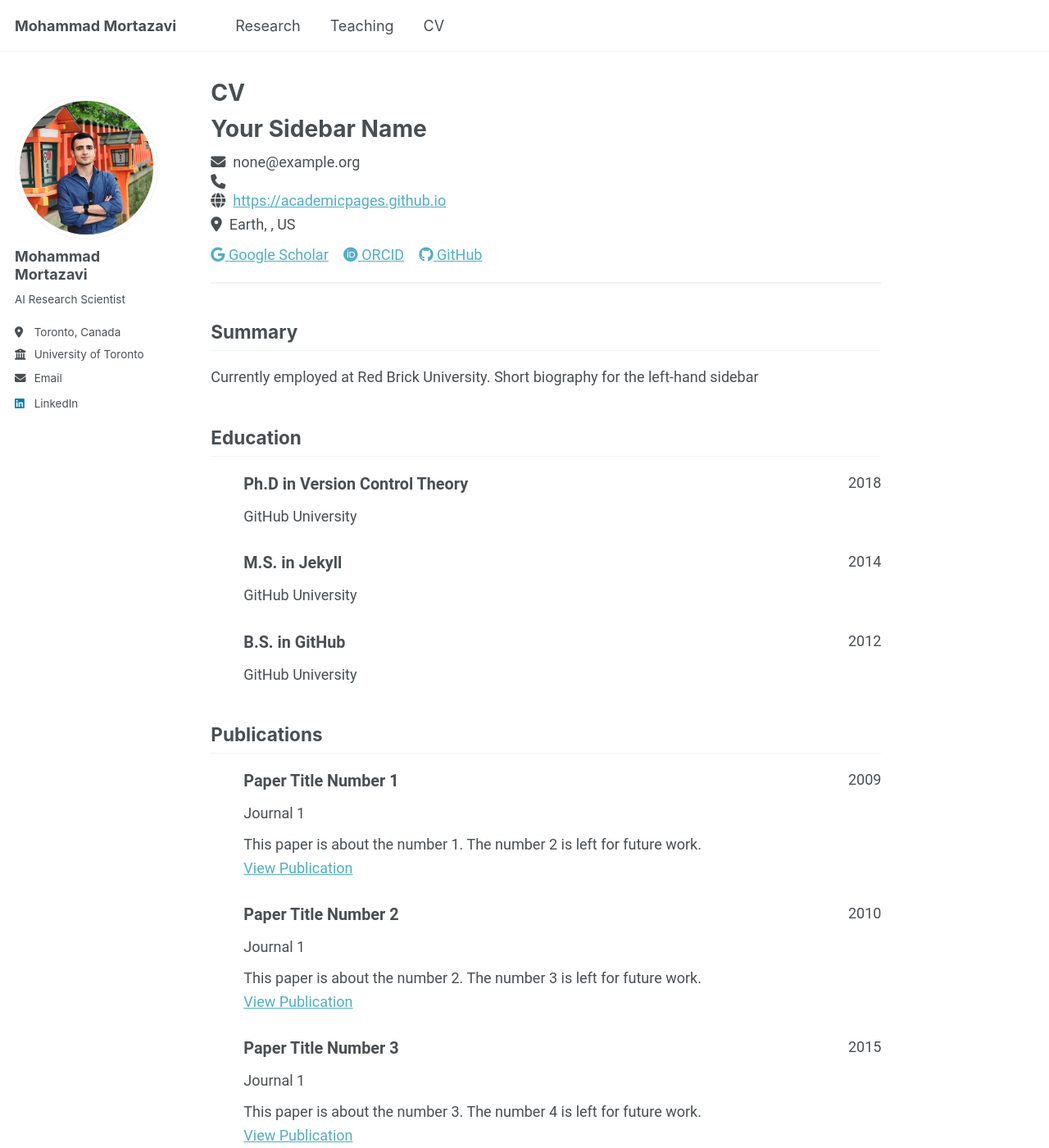
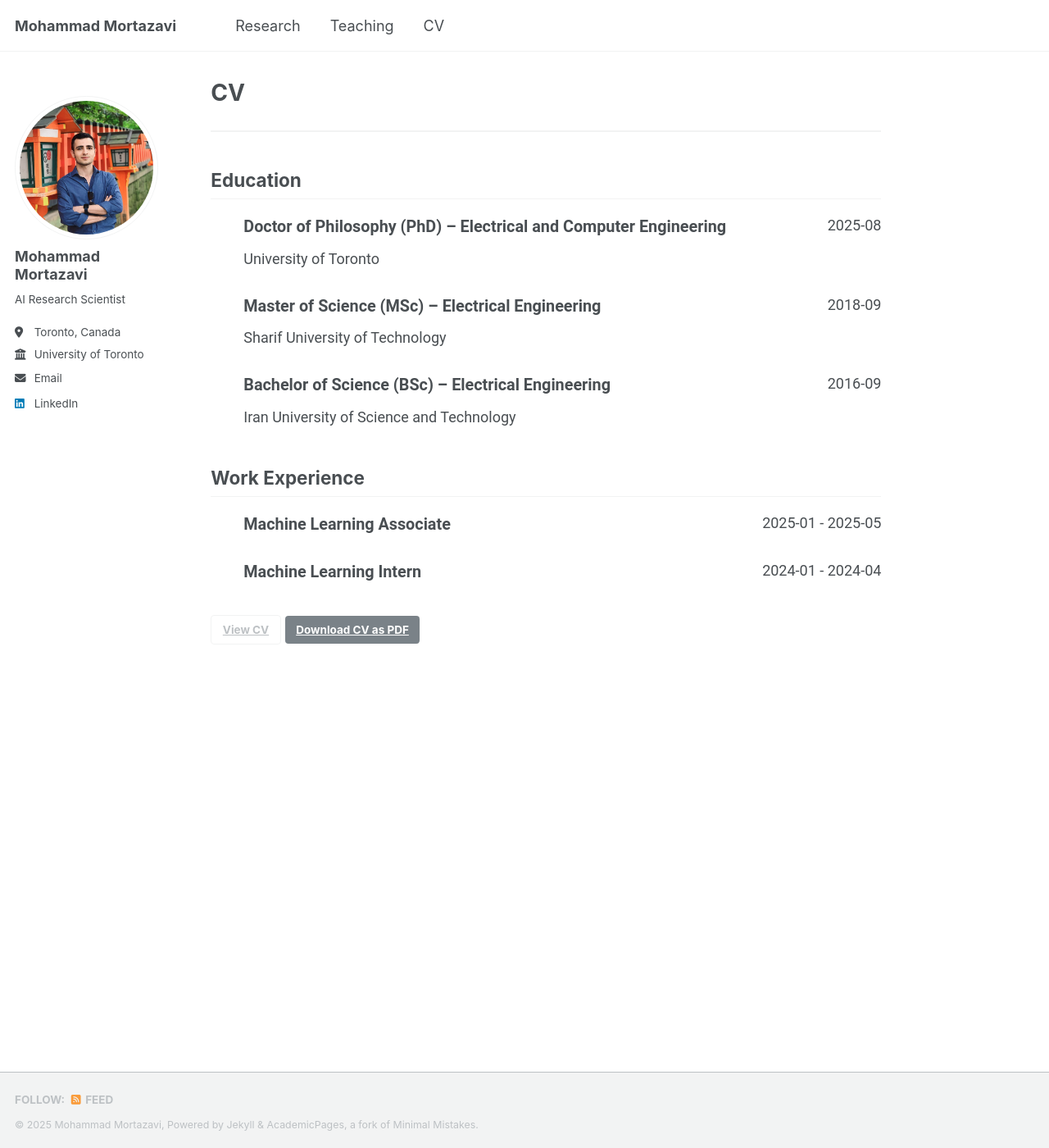
Before and after one commit to mortazawi/mortazawi.github.io, a Jekyll site: the page built from _pages/cv-json.md, in a window 1280 px wide and 1400 px high. Shown: the whole window at 82% size. Built offline with Jekyll 4.4.1, drawn with Linux system fonts in a browser that asks for light colours; a script that is not in the unit is left out; some of the changed text lies outside the part shown.

Commit message:
Update cv.json

```diff
--- a/_data/cv.json
+++ b/_data/cv.json
@@ -1,152 +1,47 @@
 {
-  "basics": {
-    "name": "Your Sidebar Name",
-    "email": "none@example.org",
-    "phone": "",
-    "website": "https://academicpages.github.io",
-    "summary": "Currently employed at Red Brick University. Short biography for the left-hand sidebar",
-    "location": {
-      "address": "",
-      "postalCode": "",
-      "city": "Earth",
-      "countryCode": "US",
-      "region": ""
-    },
-    "profiles": [
-      {
-        "network": "Google Scholar",
-        "username": "",
-        "url": "https://scholar.google.com/citations?user=PS_CX0AAAAAJ"
-      },
-      {
-        "network": "ORCID",
-        "username": "",
-        "url": "http://orcid.org/yourorcidurl"
-      },
-      {
-        "network": "GitHub",
-        "username": "academicpages",
-        "url": "https://github.com/academicpages"
-      }
-    ]
-  },
-  "work": [],
   "education": [
     {
-      "institution": "GitHub University",
-      "area": "Ph.D in Version Control Theory",
+      "institution": "University of Toronto",
+      "area": "Doctor of Philosophy (PhD) – Electrical and Computer Engineering",
       "studyType": "",
-      "startDate": "",
-      "endDate": "2018",
+      "startDate": "2021-09",
+      "endDate": "2025-08",
       "gpa": null,
       "courses": []
     },
     {
-      "institution": "GitHub University",
-      "area": "M.S. in Jekyll",
+      "institution": "Sharif University of Technology",
+      "area": "Master of Science (MSc) – Electrical Engineering",
       "studyType": "",
-      "startDate": "",
-      "endDate": "2014",
+      "startDate": "2016-09",
+      "endDate": "2018-09",
       "gpa": null,
       "courses": []
     },
     {
-      "institution": "GitHub University",
-      "area": "B.S. in GitHub",
+      "institution": "Iran University of Science and Technology",
+      "area": "Bachelor of Science (BSc) – Electrical Engineering",
       "studyType": "",
-      "startDate": "",
-      "endDate": "2012",
+      "startDate": "2012-09",
+      "endDate": "2016-09",
       "gpa": null,
       "courses": []
     }
   ],
-  "skills": [],
-  "languages": [],
-  "interests": [],
-  "references": [],
-  "publications": [
+  "work": [
     {
-      "name": "Paper Title Number 1",
-      "publisher": "Journal 1",
-      "releaseDate": "2009-10-01",
-      "website": "http://academicpages.github.io/files/paper1.pdf",
-      "summary": "This paper is about the number 1. The number 2 is left for future work."
+      "name": "Vector Institute",
+      "position": "Machine Learning Associate",
+      "location": "Toronto, CA",
+      "startDate": "2025-01",
+      "endDate": "2025-05"
     },
     {
-      "name": "Paper Title Number 2",
-      "publisher": "Journal 1",
-      "releaseDate": "2010-10-01",
-      "website": "http://academicpages.github.io/files/paper2.pdf",
-      "summary": "This paper is about the number 2. The number 3 is left for future work."
-    },
-    {
-      "name": "Paper Title Number 3",
-      "publisher": "Journal 1",
-      "releaseDate": "2015-10-01",
-      "website": "http://academicpages.github.io/files/paper3.pdf",
-      "summary": "This paper is about the number 3. The number 4 is left for future work."
-    },
-    {
-      "name": "Paper Title Number 4",
-      "publisher": "GitHub Journal of Bugs",
-      "releaseDate": "2024-02-17",
-      "website": "http://academicpages.github.io/files/paper3.pdf",
-      "summary": "This paper is about fixing template issue #693."
-    }
-  ],
-  "presentations": [
-    {
-      "name": "Talk 1 on Relevant Topic in Your Field",
-      "event": "UC San Francisco, Department of Testing",
-      "date": "2012-03-01",
-      "location": "San Francisco, CA, USA",
-      "description": ""
-    },
-    {
-      "name": "Tutorial 1 on Relevant Topic in Your Field",
-      "event": "UC-Berkeley Institute for Testing Science",
-      "date": "2013-03-01",
-      "location": "Berkeley, CA, USA",
-      "description": ""
-    },
-    {
-      "name": "Talk 2 on Relevant Topic in Your Field",
-      "event": "London School of Testing",
-      "date": "2014-02-01",
-      "location": "London, UK",
-      "description": ""
-    },
-    {
-      "name": "Conference Proceeding talk 3 on Relevant Topic in Your Field",
-      "event": "Testing Institute of America 2014 Annual Conference",
-      "date": "2014-03-01",
-      "location": "Los Angeles, CA, USA",
-      "description": ""
-    }
-  ],
-  "teaching": [
-    {
-      "course": "Teaching experience 1",
-      "institution": "University 1, Department",
-      "date": "2014-01-01",
-      "role": "Undergraduate course",
-      "description": ""
-    },
-    {
-      "course": "Teaching experience 2",
-      "institution": "University 1, Department",
-      "date": "2015-01-01",
-      "role": "Workshop",
-      "description": ""
-    }
-  ],
-  "portfolio": [
-    {
-      "name": "Portfolio item number 1",
-      "category": "portfolio",
-      "date": "",
-      "url": "",
-      "description": "Short description of portfolio item number 1<br/><img src='/images/500x300.png'>"
+      "name": "Ericsson",
+      "position": "Machine Learning Intern",
+      "location": "Montreal, CA",
+      "startDate": "2024-01",
+      "endDate": "2024-04"
     }
   ]
 }
```
